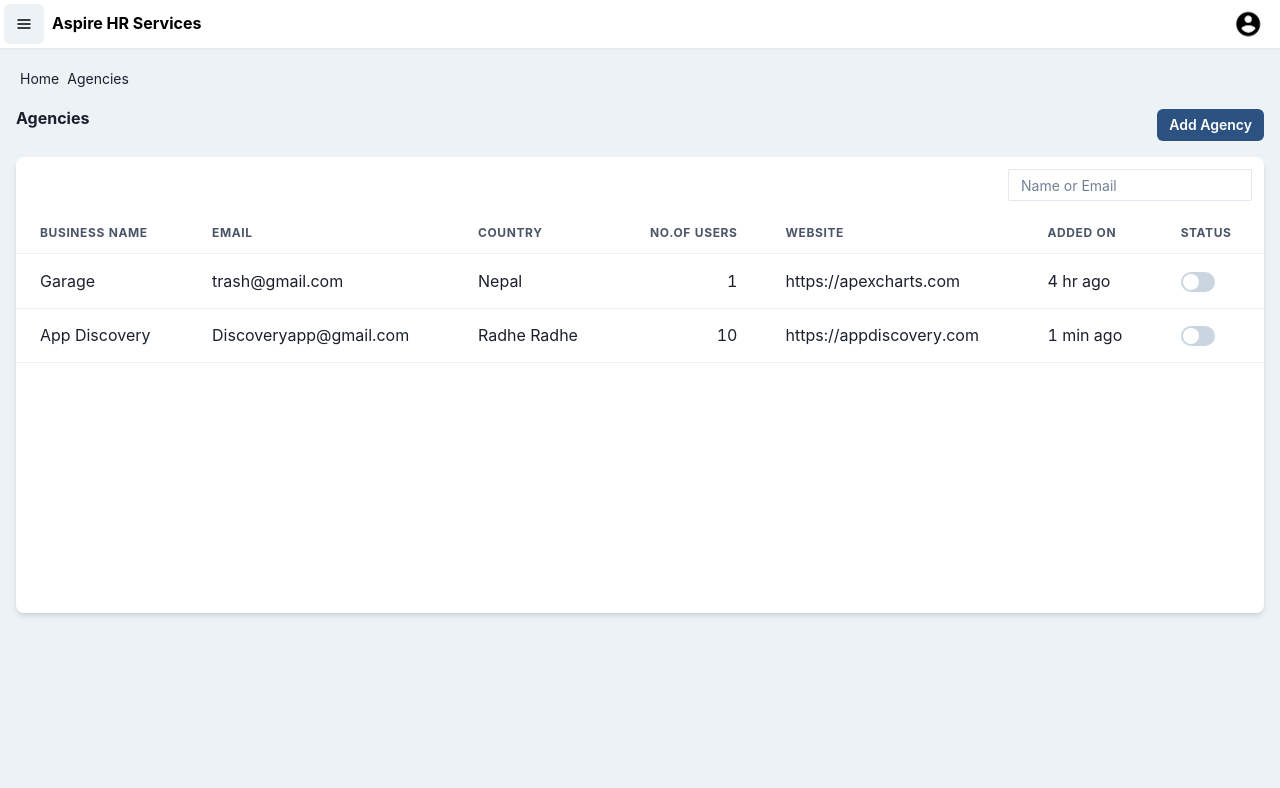
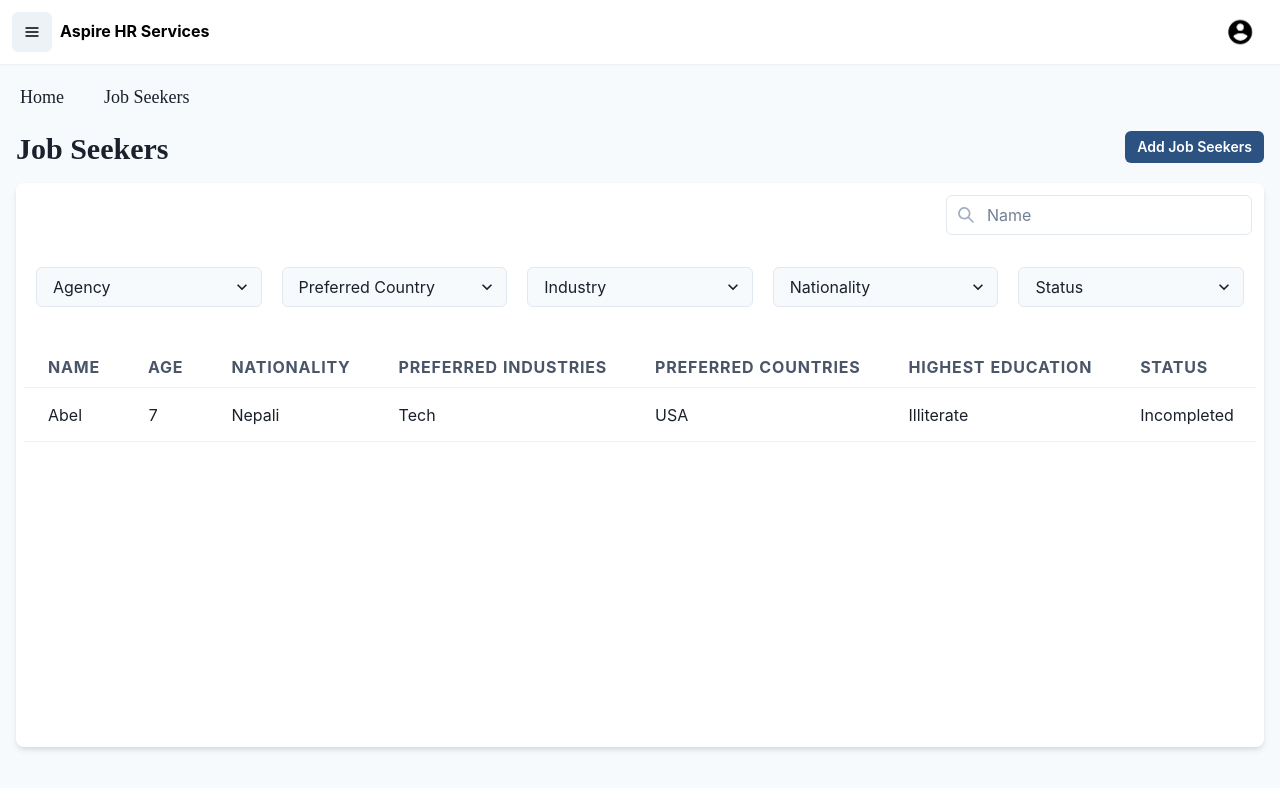
Before and after one commit to khanalsanj/React, a React (Vite) app: page /settings in a window 1280 px wide. Shown: the top 788 px of the page. Built offline with nearby package versions, Linux system fonts and the light colour scheme.

Commit message:
Jobseekers Components

```diff
--- a/package.json
+++ b/package.json
@@ -14,7 +14,6 @@
     "@chakra-ui/react": "^2.10.4",
     "@emotion/react": "^11.13.3",
     "@emotion/styled": "^11.13.0",
-    "apexcharts": "^4.0.0",
     "framer-motion": "^11.11.11",
     "react": "^18.3.1",
     "react-dom": "^18.3.1",
--- a/src/App.jsx
+++ b/src/App.jsx
@@ -20,6 +20,7 @@ import {
   BrowserRouter,
 } from "react-router-dom";
 import Agencies from "./Components/Agencies";
+import Jobseekers from "./Components/Jobseekers";
 
 function App() {
   // Array of foodItems
@@ -64,7 +65,8 @@ function App() {
             </Routes>
           </Box>
         </Router> */}
-        <Agencies></Agencies>
+        {/* <Agencies></Agencies> */}
+        <Jobseekers></Jobseekers>
       </ChakraProvider>
       {/* <h1 className="heading">Healthy Foods</h1> */}
       {/* <FoodItems items={foodItems}></FoodItems> */}
--- /dev/null
+++ b/src/Components/Jobseekers.jsx
@@ -0,0 +1,175 @@
+import React from "react";
+import {
+  Box,
+  Flex,
+  HStack,
+  IconButton,
+  Heading,
+  Spacer,
+  Avatar,
+  Link,
+  Button,
+  Input,
+  Select,
+  TableContainer,
+  Table,
+  Thead,
+  Tr,
+  Th,
+  Tbody,
+  Td,
+  Icon,
+  InputLeftElement,
+  InputGroup,
+} from "@chakra-ui/react";
+import { HamburgerIcon, SearchIcon } from "@chakra-ui/icons";
+import { MdDelete, MdEditSquare } from "react-icons/md";
+
+const Jobseekers = () => {
+  return (
+    <>
+      <Box bgColor="gray.50" h={"100vh"}>
+        {/* Heading Bar */}
+        <Flex
+          color="black"
+          bgColor="white"
+          boxShadow="sm"
+          p={3}
+          marginBottom={5}
+          justifyContent="space-between"
+          flexDirection={"column"}
+        >
+          <HStack>
+            {/* Hamburger Menu Icon  */}
+            <IconButton
+              icon={<HamburgerIcon />}
+              color="black"
+              // aria-label="Menu"
+            />
+            <Heading as="h1" fontSize="l" fontWeight="bold">
+              Aspire HR Services
+            </Heading>
+            <Spacer />
+            {/* Avatar (User profile) */}
+            <Avatar src="users.PNG" size="sm" marginRight={3} />
+          </HStack>
+        </Flex>
+
+        {/* For Navigating */}
+        <HStack marginLeft={5} gap={10} mb={5}>
+          <Link fontFamily={"serif"} fontSize="lg" href="./">
+            Home
+          </Link>
+          <Link fontFamily={"serif"} fontSize="lg" href="./JobSeekers">
+            Job Seekers
+          </Link>
+        </HStack>
+
+        {/* Job Seekers and Add Job  Seekers */}
+        <Flex flexDirection={"row"} justifyContent="space-between" margin={4}>
+          <Heading size={"lg"} fontFamily={"serif"}>
+            Job Seekers
+          </Heading>
+
+          <Button
+            bgColor={"blue.700"}
+            fontSize="sm"
+            color={"white"}
+            size={"sm"}
+          >
+            Add Job Seekers
+          </Button>
+        </Flex>
+
+        {/* For Name inputform with search icon  */}
+        <Box bgColor={"white"} margin={4} borderRadius="lg" boxShadow="md">
+          <Flex>
+            <Spacer />
+            <Box margin={3}>
+              <InputGroup>
+                <Input type="name " placeholder="Name " borderRadius={6} />
+                <InputLeftElement pointerEvents="auto">
+                  <SearchIcon color="gray.400" />
+                </InputLeftElement>
+              </InputGroup>
+            </Box>
+          </Flex>
+          <Flex
+            flexDirection={"row"}
+            justifyContent={"space-between"}
+            bgColor={"white"}
+            gap={5}
+            m={5}
+            mb={10}
+            boxSize={"xlg"}
+            size={"xsm"}
+          >
+            <Select placeholder="Agency" bgColor={"gray.50"}>
+              <option value="option1">Option 1</option>
+              <option value="option2">Option 2</option>
+              <option value="option3">Option 3</option>
+            </Select>
+            <Select placeholder="Preferred Country" bgColor={"gray.50"}>
+              <option value="option1">Option 1</option>
+              <option value="option2">Option 2</option>
+              <option value="option3">Option 3</option>
+            </Select>
+            <Select placeholder="Industry" bgColor={"gray.50"}>
+              <option value="option1">Option 1</option>
+              <option value="option2">Option 2</option>
+              <option value="option3">Option 3</option>
+            </Select>
+            <Select placeholder="Nationality" bgColor={"gray.50"}>
+              <option value="option1">Option 1</option>
+              <option value="option2">Option 2</option>
+              <option value="option3">Option 3</option>
+            </Select>
+            <Select placeholder="Status" bgColor={"gray.50"}>
+              <option value="option1">Option 1</option>
+              <option value="option2">Option 2</option>
+              <option value="option3">Option 3</option>
+            </Select>
+          </Flex>
+
+          {/* Table  */}
+          <TableContainer h={"50vh"} m={2}>
+            <Table fontSize={"m"}>
+              <Thead>
+                <Tr>
+                  <Th fontSize={"m"}> NAME</Th>
+                  <Th fontSize={"m"}>Age</Th>
+                  <Th fontSize={"m"}>Nationality</Th>
+                  <Th fontSize={"m"}>Preferred Industries</Th>
+                  <Th fontSize={"m"}>PREFERRED COUNTRIES</Th>
+                  <Th fontSize={"m"}> HIGHEST EDUCATION</Th>
+                  <Th fontSize={"m"}>STATUS</Th>
+                  <Th fontSize={"m"}>ADDED ON</Th>
+                </Tr>
+              </Thead>
+              <Tbody>
+                <Tr>
+                  <Td>Abel</Td>
+                  <Td>7</Td>
+                  <Td>Nepali</Td>
+                  <Td>Tech</Td>
+                  <Td>USA</Td>
+                  <Td>Illiterate</Td>
+                  <Td>Incompleted</Td>
+                  <Td>5 min ago</Td>
+                  <Td>
+                    <Icon fontSize={"20px"}>icon={<MdEditSquare />}</Icon>
+                  </Td>
+                  <Td>
+                    <Icon fontSize={"20px"}>icon={<MdDelete />}</Icon>
+                  </Td>
+                </Tr>
+              </Tbody>
+            </Table>
+          </TableContainer>
+        </Box>
+      </Box>
+    </>
+  );
+};
+
+export default Jobseekers;
```
Also changed, not shown: public/se.png (added).
